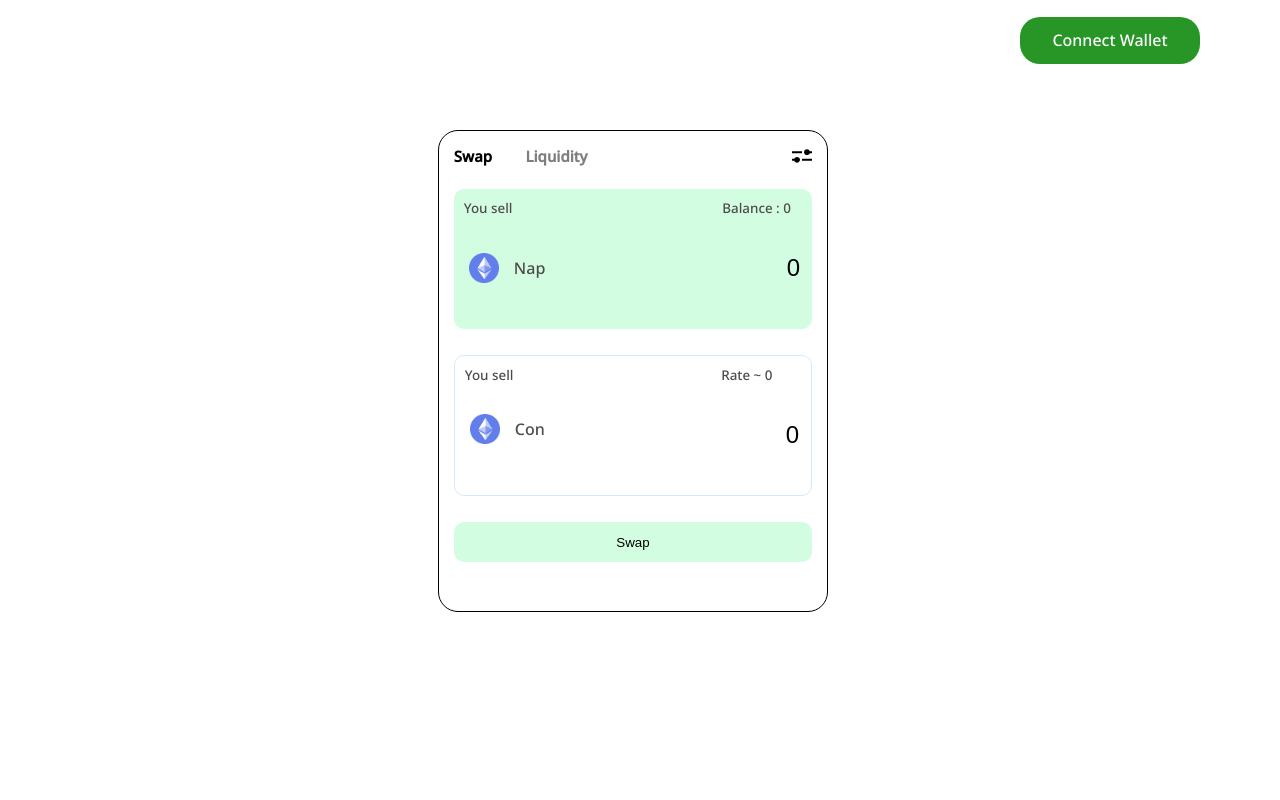
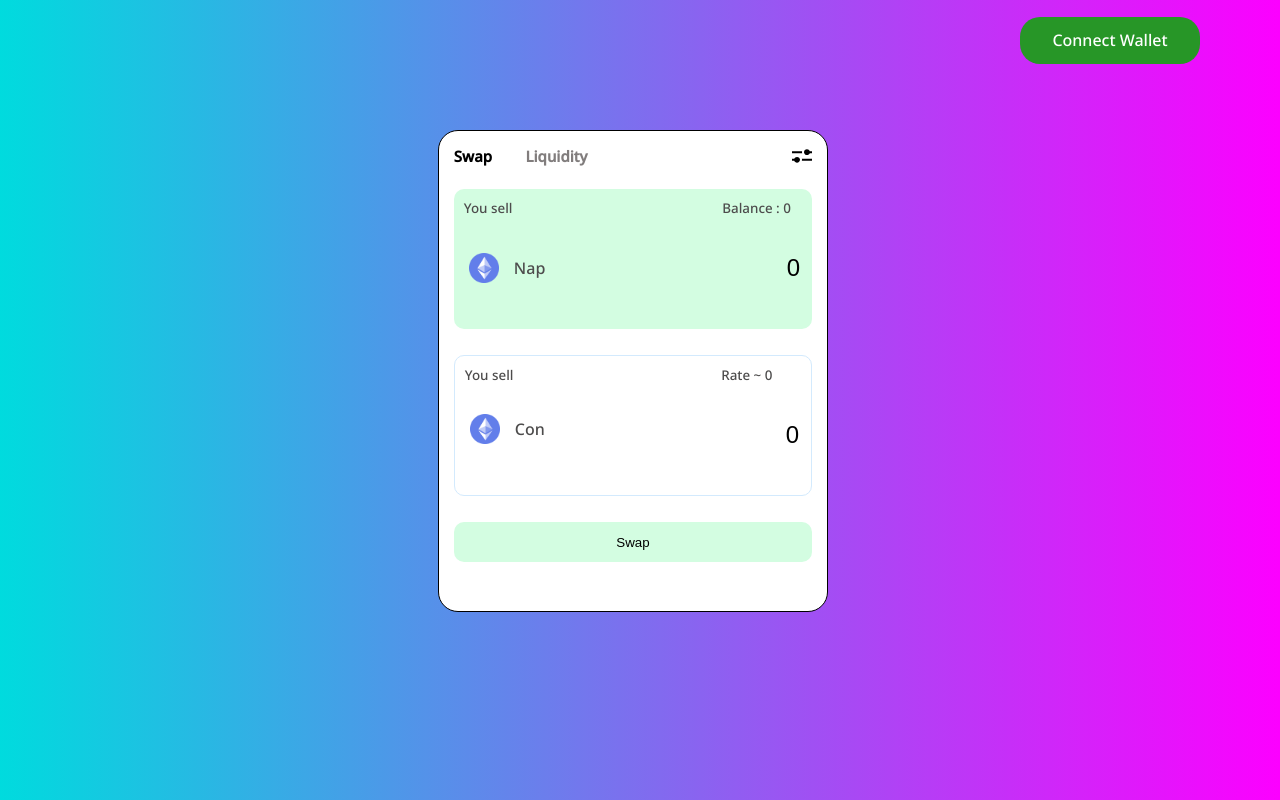
Before and after one commit to Napolite/liquidity-dapp, a React (Vite) app: page / in a window 1280 px wide. Built offline with nearby package versions, Linux system fonts and the light colour scheme.

Commit message:
changed bg color

```diff
--- a/src/index.css
+++ b/src/index.css
@@ -19,4 +19,6 @@
 body {
   margin: 0;
   min-height: 100vh;
+  background-color: #00dbde;
+  background-image: linear-gradient(90deg, #00dbde 0%, #fc00ff 100%);
 }
```
